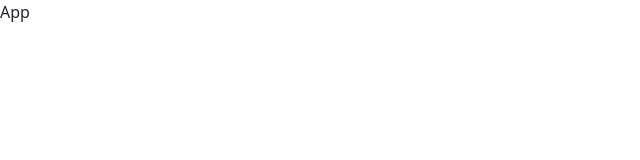
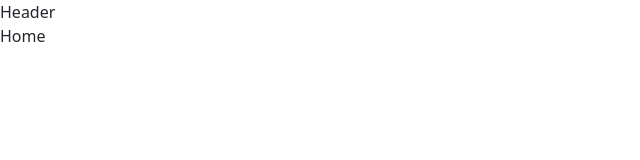
Before and after one commit to NavaneethReddyNalla/FullStackFinalProject, a React (Create React App) app in the folder frontend/: page / in a window 1280 px wide. Shown: the top 160 px of the page, without its empty margins (0-640 px from the left). Built offline with nearby package versions, Linux system fonts and the light colour scheme.

Commit message:
Created a root layout

```diff
--- a/frontend/src/App.js
+++ b/frontend/src/App.js
@@ -1,7 +1,22 @@
 import "./App.css";
+import { createBrowserRouter, RouterProvider } from "react-router-dom";
+import RootLayout from "./Components/RootLayout/RootLayout";
+import Home from "./Components/Home/Home";
 
 function App() {
-  return <div className="App">App</div>;
+  const router = createBrowserRouter([
+    {
+      path: "/",
+      element: <RootLayout />,
+      children: [{ path: "/", element: <Home /> }],
+    },
+  ]);
+
+  return (
+    <div className="App">
+      <RouterProvider router={router} />
+    </div>
+  );
 }
 
 export default App;
--- /dev/null
+++ b/frontend/src/Components/Header/Header.js
@@ -0,0 +1,7 @@
+import React from "react";
+
+function Header() {
+  return <div>Header</div>;
+}
+
+export default Header;
--- /dev/null
+++ b/frontend/src/Components/Home/Home.js
@@ -0,0 +1,7 @@
+import React from "react";
+
+function Home() {
+  return <div>Home</div>;
+}
+
+export default Home;
--- /dev/null
+++ b/frontend/src/Components/RootLayout/RootLayout.js
@@ -0,0 +1,15 @@
+import React from "react";
+import { Outlet } from "react-router-dom";
+
+import Header from "../Header/Header";
+
+function RootLayout() {
+  return (
+    <>
+      <Header />
+      <Outlet />
+    </>
+  );
+}
+
+export default RootLayout;
```
